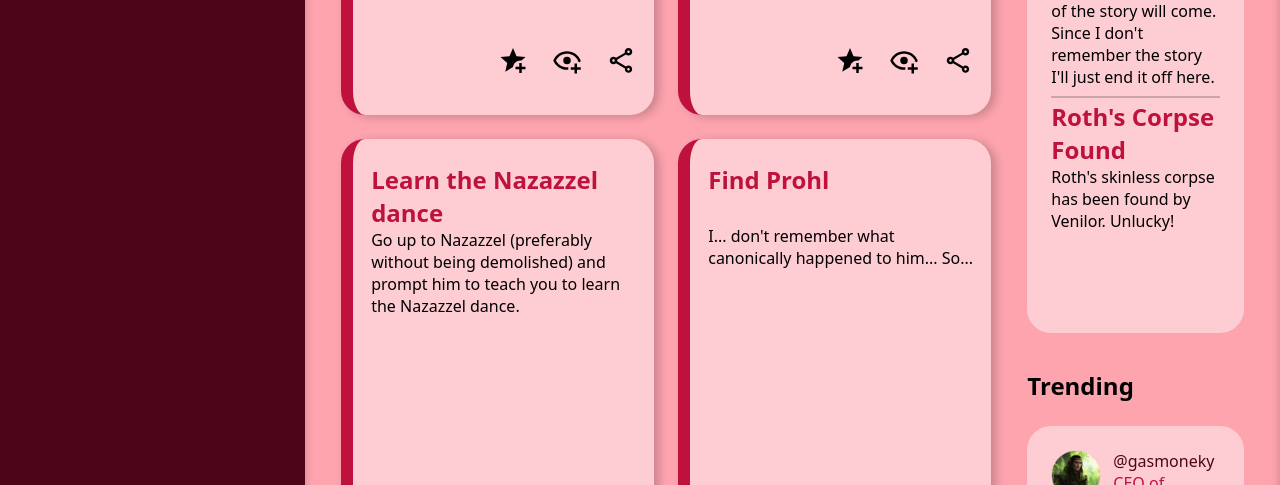
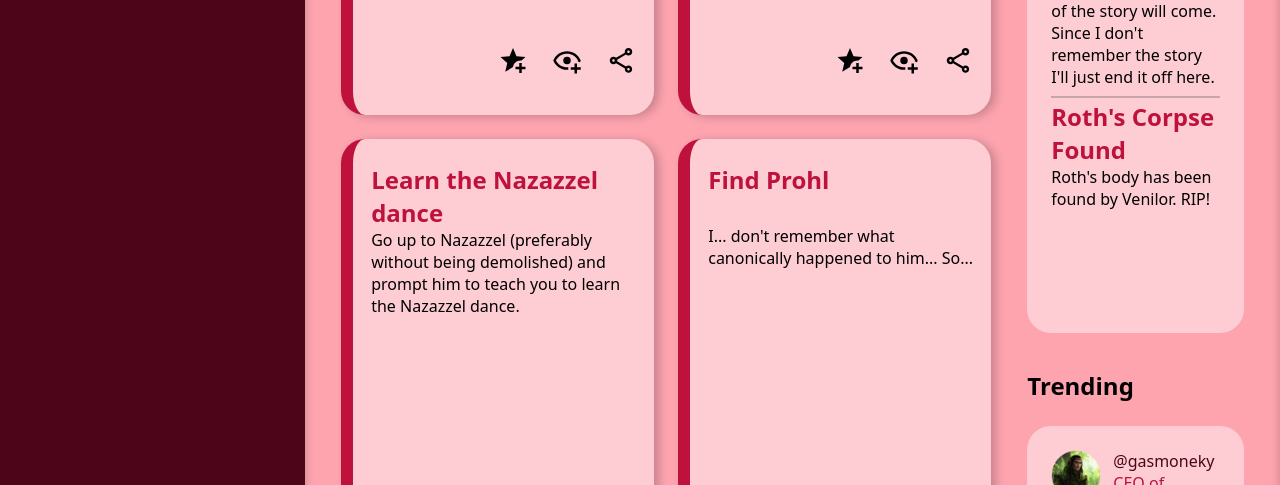
Before and after one commit to Exudias/odin-admin-dashboard, a plain HTML site: page index.html in a window 1280 px wide. Shown: the part 615-1100 px from the top of the page. Drawn offline with Linux system fonts and the light colour scheme.

Commit message:
Made some text more PG

```diff
--- a/index.html
+++ b/index.html
@@ -166,7 +166,7 @@
                             Roth's Corpse Found
                         </div>
                         <div class="announcement-card-body">
-                            Roth's skinless corpse has been found by Venilor. Unlucky!
+                            Roth's body has been found by Venilor. RIP!
                         </div>
                     </div>
                 </div>
```
